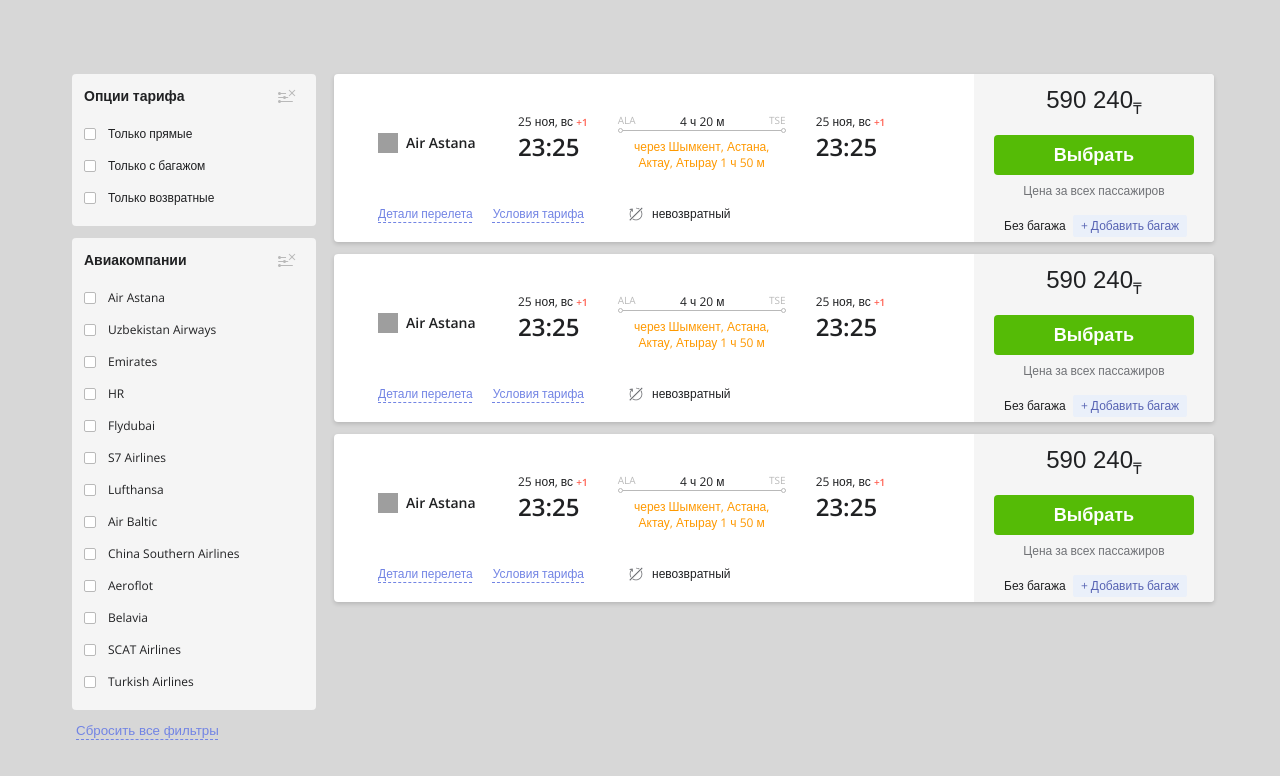
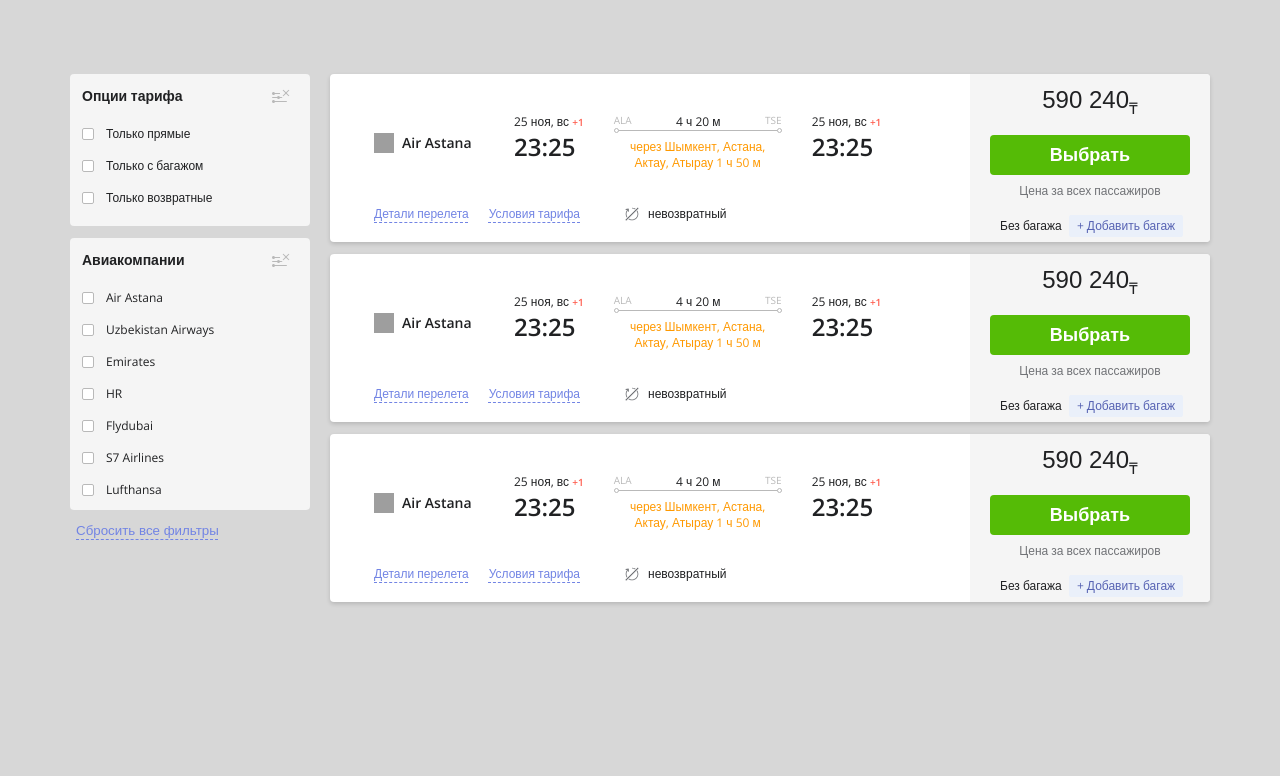
Before and after one commit to ansaganie/flight-filter, a Vue app: page / in a window 1280 px wide. Shown: the top 776 px of the page. Built offline with nearby package versions, Linux system fonts and the light colour scheme; grey boxes are pictures that could not be loaded; the HTML template or start-up script is replaced by a standard one.

Commit message:
markup: Refactoring Overflow scrollbar for filters

```diff
--- a/package.json
+++ b/package.json
@@ -1,5 +1,5 @@
 {
-  "name": "aviata",
+  "name": "flight-filter",
   "version": "0.1.0",
   "private": true,
   "scripts": {
--- a/public/index.html
+++ b/public/index.html
@@ -4,8 +4,7 @@
     <meta charset="utf-8" />
     <meta http-equiv="X-UA-Compatible" content="IE=edge" />
     <meta name="viewport" content="width=device-width,initial-scale=1.0" />
-    <link rel="icon" href="<%= BASE_URL %>favicon.ico" />
-    <title><%= htmlWebpackPlugin.options.title %></title>
+    <title>Flight Filter</title>
   </head>
   <body>
     <noscript>
--- a/src/components/FilterItem/FilterItem.vue
+++ b/src/components/FilterItem/FilterItem.vue
@@ -8,6 +8,7 @@
         </svg>
       </button>
     </div>
+    <div class="filter-footer">
       <label
         v-for="(value, key) in filtersInfo.filters"
         :key="key"
@@ -17,6 +18,7 @@
         <span class="check-icon" />
         {{ value }}
       </label>
+    </div>
   </fieldset>
 </template>
 
@@ -37,6 +39,7 @@
 @import "../../styles/mixins.scss";
 
 .filter-item {
+  margin: 0;
   min-width: 240px;
   width: 100%;
 
@@ -49,6 +52,18 @@
   background: #f5f5f5;
   background-size: 50%;
   border-radius: 4px;
+
+  overflow: hidden;
+}
+
+.filter-footer {
+  min-width: 240px;
+  max-height: 240px;
+  margin: -$padding-optimum;
+  padding: $padding-optimum;
+
+  overflow-y: auto;
+  overflow-x: hidden;
 }
 
 .filter-title {
@@ -84,10 +99,11 @@
 
 .check-label {
   min-width: 100%;
-  height: 32px;
+  min-height: 32px;
 
   display: flex;
   align-items: center;
+  position: relative;
 
   margin: 0 -12px;
   padding-left: 36px;
--- a/src/components/Filters/Filters.vue
+++ b/src/components/Filters/Filters.vue
@@ -1,5 +1,5 @@
 <template>
-  <form>
+  <form class="catalog-filters">
     <h3 class="visually-hidden">Фильтры для списка перелетов</h3>
     <filter-item class="filter-item" :filtersInfo="tariffFilters" />
     <filter-item class="filter-item" :filtersInfo="airlineFilters" />
@@ -50,7 +50,9 @@
 <style lang="scss">
 @import "../../styles/variables.scss";
 
-.filter-item {
-  margin-bottom: $padding-optimum;
+.catalog-filters {
+  .filter-item {
+    margin-bottom: $padding-optimum;
+  }
 }
 </style>
```
Also changed, not shown: 1 other file (tests, documents, lock files or other folders). Lines whose indentation alone changed are shown as unchanged.
